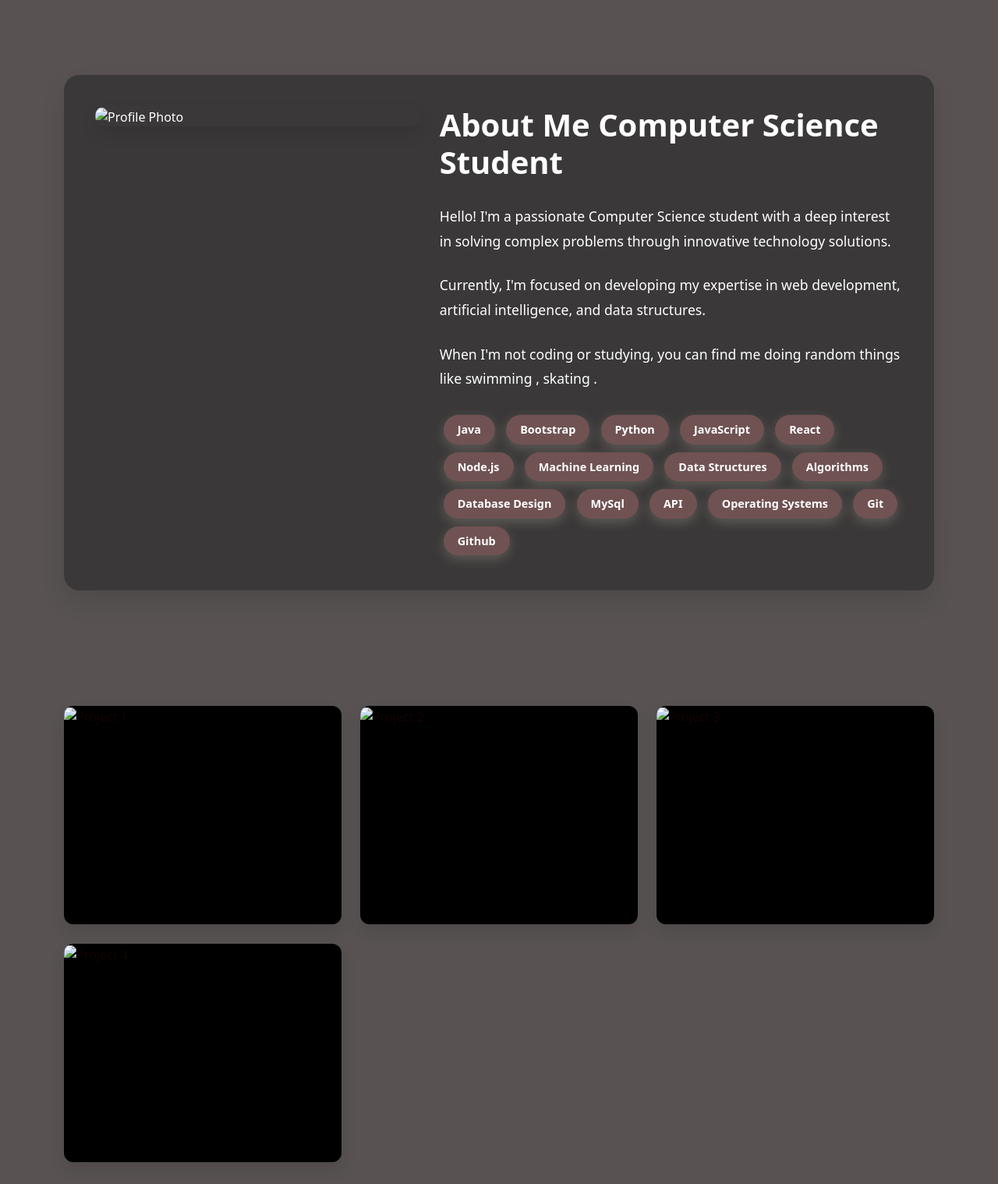
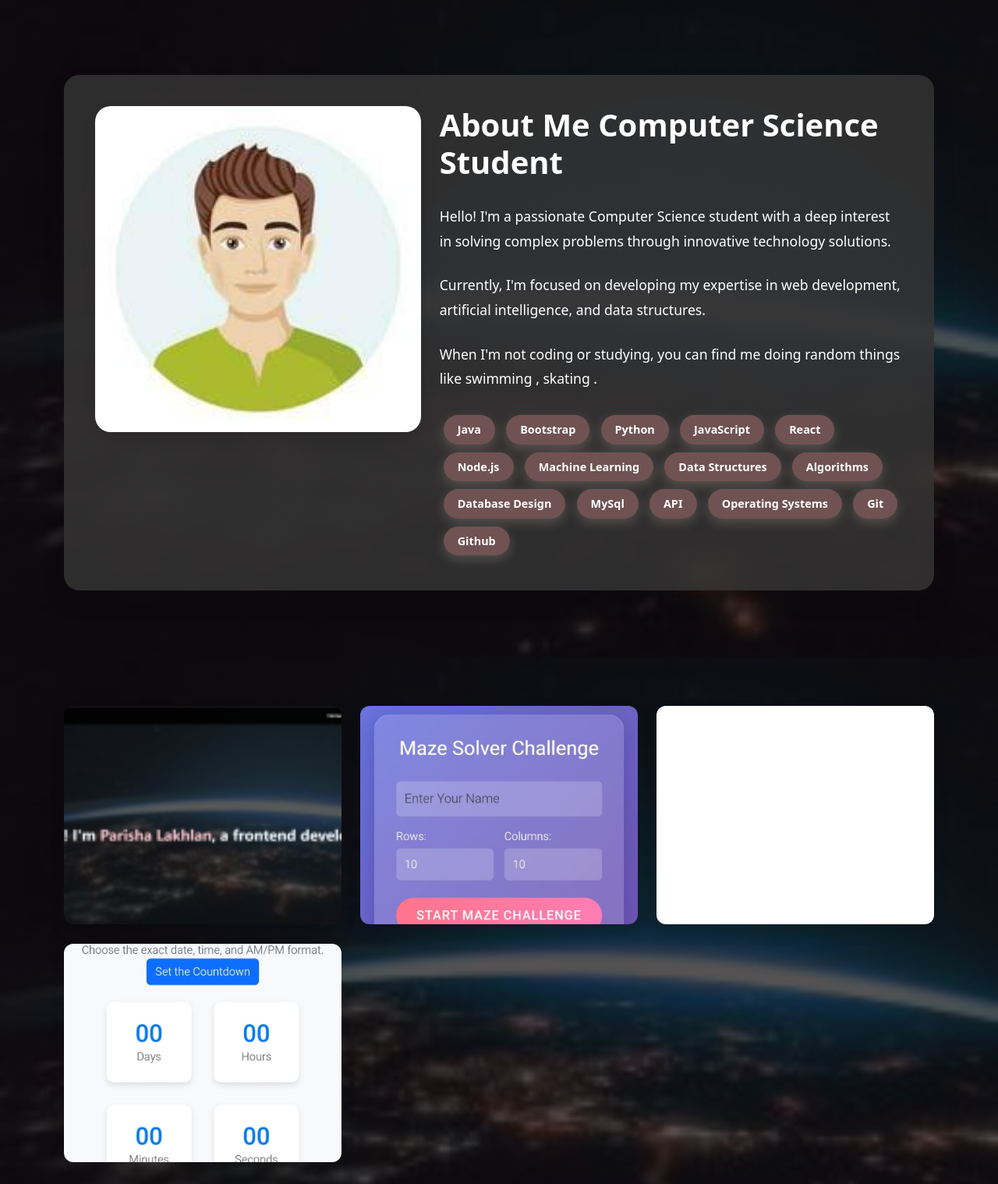
Before and after one commit to Bumblebee-byte/portfolio, a plain HTML site: page index.html in a window 1280 px wide. Shown: the part 860-2378 px from the top of the page at 78% size. Drawn offline with nearby package versions, Linux system fonts and the light colour scheme; the site is published under a folder, as on GitHub Pages, so addresses that start at the root find nothing.

Commit message:
deployement stage1

```diff
--- a/index.html
+++ b/index.html
@@ -65,7 +65,7 @@
             <div class="col-lg-5 col-md-12">
               <div class="profile-img-container">
                 <img
-                  src="/public/images/prashant-avatarimg.jpeg"
+                  src="public/images/prashant-avatarimg.jpeg"
                   alt="Profile Photo"
                   class="profile-img"
                 />
@@ -122,7 +122,7 @@
         <div class="col-lg-4 col-md-6 col-sm-12">
           <div class="project-card">
             <img
-              src="/public/images/portfolio-screenshot.png"
+              src="public/images/portfolio-screenshot.png"
               alt="Project 1"
               class="project-image"
             />
@@ -141,7 +141,7 @@
         <div class="col-lg-4 col-md-6 col-sm-12">
           <div class="project-card">
             <img
-              src="/public/images/maze-app.jpg"
+              src="public/images/maze-app.jpg"
               alt="Project 2"
               class="project-image"
             />
@@ -162,7 +162,7 @@
         <div class="col-lg-4 col-md-6 col-sm-12">
           <div class="project-card">
             <img
-              src="/public/images/weather-dashboard.jpg"
+              src="public/images/weather-dashboard.jpg"
               alt="Project 3"
               class="project-image"
             />
@@ -184,7 +184,7 @@
         <div class="col-lg-4 col-md-6 col-sm-12">
           <div class="project-card">
             <img
-              src="/public/images/clock-app.jpg"
+              src="public/images/clock-app.jpg"
               alt="Project 4"
               class="project-image"
             />
--- a/styles.css
+++ b/styles.css
@@ -3,7 +3,7 @@ html {
 }
 
 body {
-  background: url("/public/images/earth.jpg") no-repeat center center fixed;
+  background: url("public/images/earth.jpg") no-repeat center center fixed;
   background-size: cover;
   color: rgb(18, 3, 3);
   margin: 0;
```
